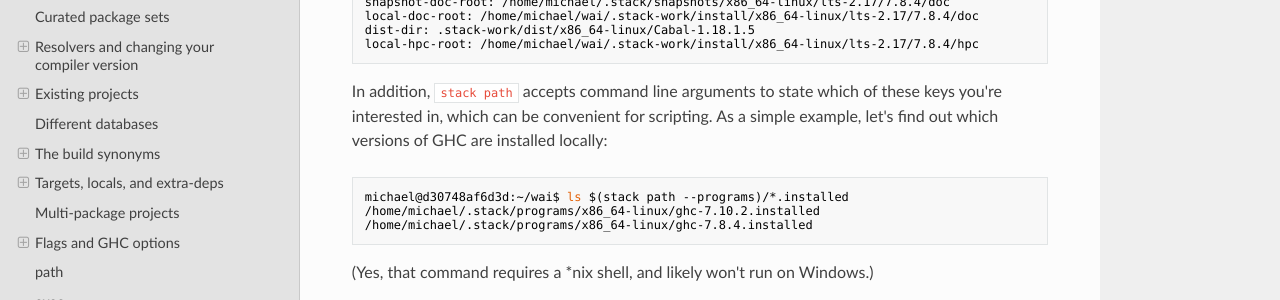
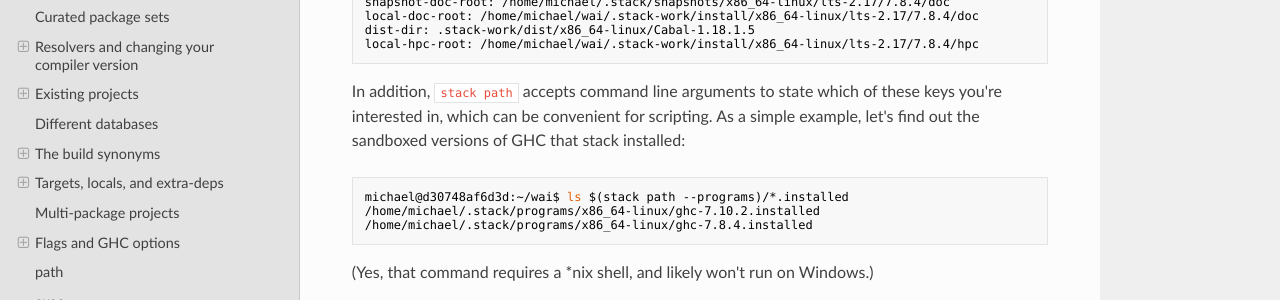
Before and after one commit to commercialhaskell/stack, an MkDocs documentation site: the page built from doc/GUIDE.md, in a window 1280 px wide and 900 px high, scrolled down 27040 px. Shown: the part 176-476 px from the top of the window. Built offline with MkDocs 1.6.1, drawn with Linux system fonts in a browser that asks for light colours; nearby versions of some CDN libraries; old or Windows-style settings are respelled for this version of MkDocs; some of the changed text lies outside the part shown.

Commit message:
setup output: "locally installed" -> "sandboxed"
Fix #2314: Clarify output from stack setup, since it confused both a
user and stack developers for a while in that issue.

Also update references in other code and in the guide.

````diff
--- a/doc/GUIDE.md
+++ b/doc/GUIDE.md
@@ -142,7 +142,7 @@
 michael@d30748af6d3d:~/helloworld$ stack setup
 Downloaded ghc-7.10.2.
 Installed GHC.
-stack will use a locally installed GHC
+stack will use a sandboxed GHC it installed
 For more information on paths, see 'stack path' and 'stack exec env'
 To use this GHC and packages outside of a project, consider using:
 stack ghc, stack ghci, stack runghc, or stack exec
@@ -325,15 +325,15 @@
 
 ```
 michael@d30748af6d3d:~/helloworld$ stack setup
-stack will use a locally installed GHC
+stack will use a sandboxed GHC it installed
 For more information on paths, see 'stack path' and 'stack exec env'
 To use this GHC and packages outside of a project, consider using:
 stack ghc, stack ghci, stack runghc, or stack exec
 ```
 
 Thankfully, the command is smart enough to know not to perform an installation
-twice. `setup` will either use the first GHC it finds on your PATH, or a locally
-installed version. As the command output above indicates, you can use `stack
+twice. `setup` will either use the first GHC it finds on your PATH, or a sandboxed
+version after installing it. As the command output above indicates, you can use `stack
 path` for quite a bit of path information (which we'll play with more later).
 For now, we'll just look at where GHC is installed:
 
@@ -1515,7 +1515,7 @@
 
 In addition, `stack path` accepts command line arguments to state which of
 these keys you're interested in, which can be convenient for scripting. As a
-simple example, let's find out which versions of GHC are installed locally:
+simple example, let's find out the sandboxed versions of GHC that stack installed:
 
 ```
 michael@d30748af6d3d:~/wai$ ls $(stack path --programs)/*.installed
````
Also changed, not shown: 2 other files.
